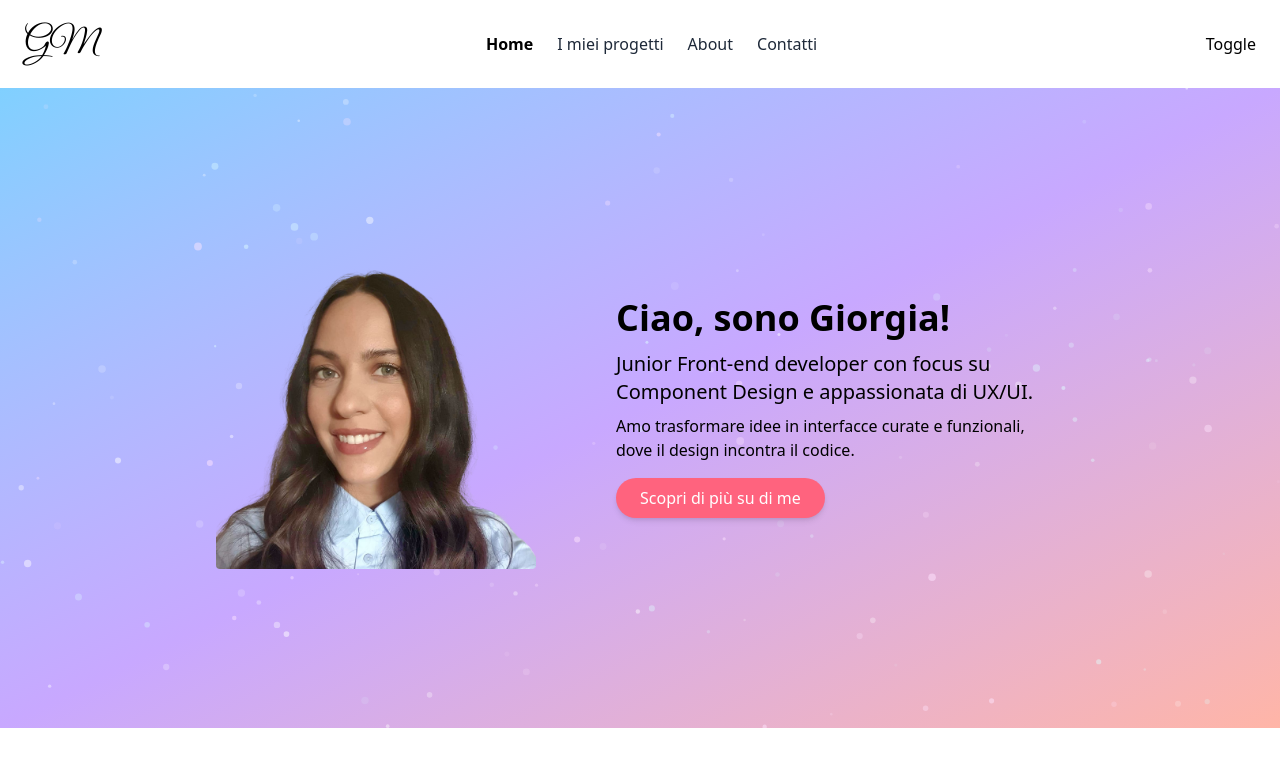
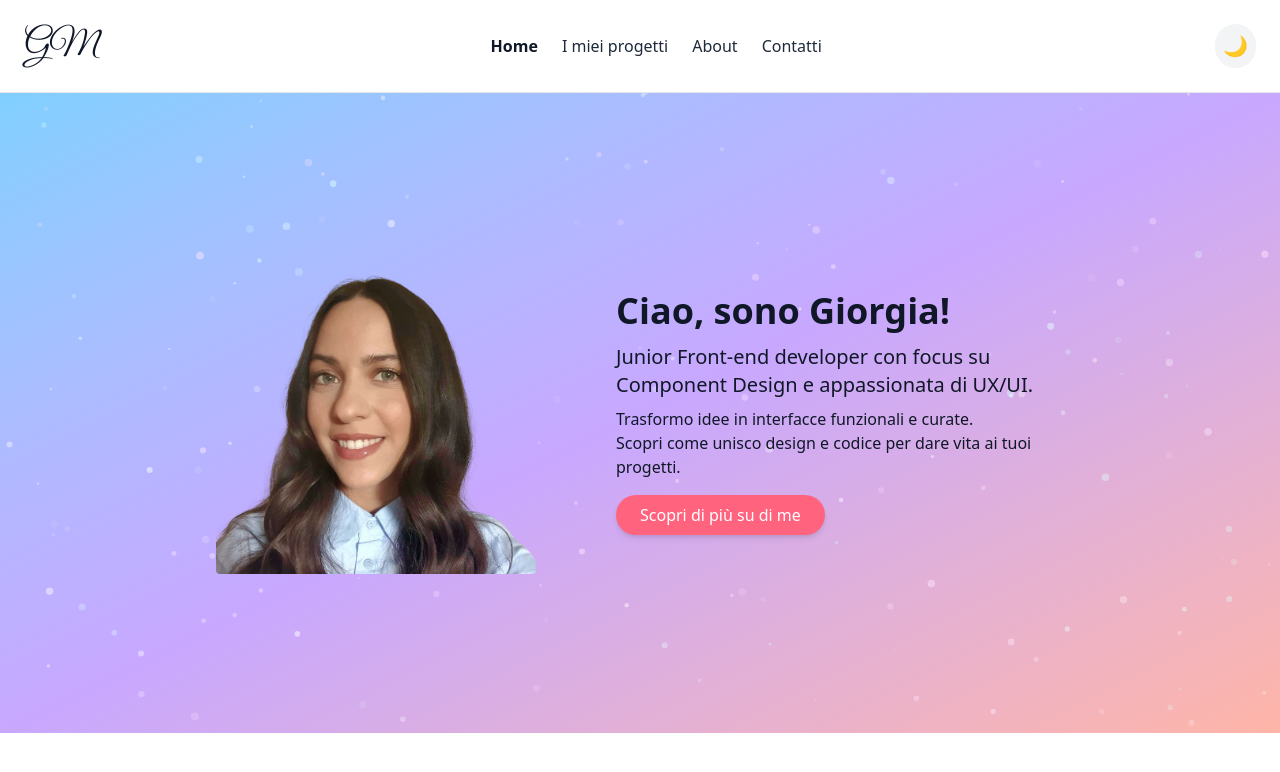
Before and after one commit to giorgiameffe/giorgiameffe-portfolio, a React (Vite) app: page / in a window 1280 px wide. Shown: the top 772 px of the page. Built offline with nearby package versions, Linux system fonts and the light colour scheme; a web font is replaced by a local one.

Commit message:
feat: add dark mode and change HeroSection description

```diff
--- a/src/components/Header.tsx
+++ b/src/components/Header.tsx
@@ -1,6 +1,11 @@
 import { useState } from "react";
 import Navbar from "./Navbar";
 import Logo from "./Logo";
+
+interface HeaderProps {
+    currentTheme: 'light' | 'dark';
+    onToggleTheme: () => void;
+}
 
 const navItems = [
     { label: "Home", path: "/" },
@@ -9,51 +14,53 @@ const navItems = [
     { label: "Contatti", path: "/contacts" },
 ];
 
-const Header = () => {
+const Header: React.FC<HeaderProps> = ({ currentTheme, onToggleTheme }) => {
 
     const [isOpen, setIsOpen] = useState(false);
 
-    function handleToggle() {
-        setIsOpen((prev) => !prev);
+    const handleToggle = () => {
+
+        setIsOpen(prev => !prev);
     }
 
     return (
 
-        <header className="flex items-center justify-between p-6 bg-white relative">
+        <header className="flex items-center justify-between p-6 bg-white dark:bg-gray-950 text-gray-900 dark:text-white
+        border-b border-gray-200 dark:border-gray-800 transition-colors duration-300">
 
             {/* SEZIONE SINISTRA: Hamburger + Logo */}
             <div className="flex items-center gap-3">
-
-                {/* Hamburger menu (solo su mobile) */}
                 <button
                     onClick={handleToggle}
                     aria-label={isOpen ? "Chiudi menu" : "Apri menu"}
-                    className="text-2xl md:hidden focus:outline-none"
+                    className="text-2xl md:hidden focus:outline-hidden text-gray-900 dark:text-white"
                 >
                     {isOpen ? "✕" : "☰"}
                 </button>
-
-                {/* Logo */}
                 <Logo />
             </div>
 
-            {/* NAVBAR visibile per tablet e desktop*/}
+            {/* Navbar desktop */}
             <div className="hidden md:flex">
                 <Navbar navItems={navItems} />
             </div>
 
-            {/* SEZIONE DESTRA: Dark Mode Toggle */}
-            <button className="cursor-pointer" aria-label="Dark Mode Toggle">
-                Toggle
+            {/* SEZIONE DESTRA: Toggle Dark Mode */}
+            <button
+                onClick={onToggleTheme}
+                className="cursor-pointer text-xl p-2 rounded-full transition-colors duration-300 bg-gray-100 dark:bg-gray-700 text-gray-800 dark:text-yellow-400"
+                aria-label="Dark Mode Toggle"
+            >
+                {currentTheme === 'dark' ? "☀️" : "🌙"}
             </button>
 
-            {/* MENU MOBILE OVERLAY */}
+            {/* Menu mobile overlay */}
             {isOpen && (
-                <div className="absolute top-16 left-0 w-full bg-white dark:bg-gray-900 gap-4 py-6 shadow-md md:hidden">
+                <div className="absolute top-16 left-0 w-full bg-white dark:bg-gray-900 gap-4 py-6 shadow-md md:hidden z-20">
                     <Navbar navItems={navItems} onClick={handleToggle} />
                 </div>
             )}
-        </header >
+        </header>
     );
 };
 
--- a/src/components/HeroSection.tsx
+++ b/src/components/HeroSection.tsx
@@ -10,10 +10,12 @@ import { loadSlim } from "tsparticles-slim";
 // Contiene tutto ciò che serve per gestire canvas, animazioni, forme, colori ecc.
 import type { Engine } from "tsparticles-engine";
 
+import type { ReactNode } from "react";
+
 type HeroSectionProps = {
     title: string;
     subtitle: string;
-    description: string;
+    description: ReactNode;
     imageUrl?: string;
 };
 
@@ -28,7 +30,8 @@ const HeroSection = ({ title, subtitle, description }: HeroSectionProps) => {
     };
 
     return (
-        <section className="relative bg-gradient-to-br from-[#80d0ff] via-[#c8a8ff] to-[#ffb5a7] min-h-[80vh] flex flex-col md:flex-row items-center justify-center gap-10 px-6 py-16 text-center md:text-left overflow-hidden">
+        <section className="relative bg-gradient-to-br from-[#80d0ff] via-[#c8a8ff] to-[#ffb5a7] dark:from-[#0d1b2a]
+        dark:via-[#26315e] dark:to-[#50305a] min-h-[80vh] flex flex-col md:flex-row items-center justify-center gap-10 px-6 py-16 text-center md:text-left overflow-hidden">
 
             {/* Stelle animate */}
             <Particles
@@ -39,7 +42,7 @@ const HeroSection = ({ title, subtitle, description }: HeroSectionProps) => {
                     fullScreen: { enable: false }, // Non usare canvas a schermo intero, solo nella sezione
                     background: { color: "transparent" }, // Sfondo trasparente
                     particles: {
-                        number: { value: 150, density: { enable: true, area: 800 } }, // Numero di particelle
+                        number: { value: 180, density: { enable: true, area: 800 } }, // Numero di particelle
                         color: { value: ["#ffffff", "#ffe6ff", "#e0ffff"] }, // Colori delle stelle
                         shape: { type: "circle" }, // Forma: cerchio
                         opacity: {
@@ -50,7 +53,7 @@ const HeroSection = ({ title, subtitle, description }: HeroSectionProps) => {
                         size: { value: { min: 2, max: 4 }, random: true }, // Dimensione delle stelle (più grandi)
                         move: {
                             enable: true,
-                            speed: 0.15, // Velocità lenta
+                            speed: 0.5, // Velocità lenta
                             direction: "none", // Movimento casuale
                             random: true,
                             straight: false,
--- a/src/components/Navbar.tsx
+++ b/src/components/Navbar.tsx
@@ -24,8 +24,8 @@ const Navbar = ({ navItems, onClick }: NavbarProps) => {
                             onClick={onClick}
                             className={({ isActive }) =>
                                 isActive
-                                    ? "text-gray-1000 font-semibold"
-                                    : "text-gray-800 hover:text-pink-500 transition"
+                                    ? "text-gray-1000 dark:text-white font-semibold"
+                                    : "text-gray-800 dark:text-white hover:text-pink-500 transition"
                             }
                         >
                             {item.label}
--- a/src/layouts/DefaultLayout.tsx
+++ b/src/layouts/DefaultLayout.tsx
@@ -1,19 +1,49 @@
-import React from "react";
+import { useState, useEffect } from "react";
 import Header from "../components/Header";
 import { Outlet } from "react-router-dom";
 
+type Theme = 'light' | 'dark';
 
 const DefaultLayout: React.FC = () => {
 
+    const [theme, setTheme] = useState<Theme>(() => {
+        // Recupera il tema salvato nel localStorage (se esiste)
+        const savedTheme = localStorage.getItem('theme') as Theme;
+
+        // Se il valore salvato è valido, lo usa. Altrimenti imposta "light" come default.
+        return (savedTheme === 'light' || savedTheme === 'dark') ? savedTheme : 'light';
+    });
+
+    const toggleTheme = () => {
+
+        // Cambia tema invertendolo: se è "dark" lo mette "light", altrimenti "dark"
+        setTheme(theme => theme === 'dark' ? 'light' : 'dark');
+    }
+
+    useEffect(() => {
+
+        const root = document.documentElement;
+
+        // Rimuove eventuali classi di tema già presenti
+        root.classList.remove('light', 'dark');
+
+        // Aggiunge la classe corrispondente al tema attuale
+        root.classList.add(theme);
+
+        // Salva il nuovo tema nel localStorage per ricordarlo nei prossimi accessi
+        localStorage.setItem('theme', theme);
+
+    }, [theme]); // L'effetto si attiva ogni volta che "theme" cambia
+
     return (
-        <>
-            <Header />
+
+        <div className="min-h-screen bg-white dark:bg-gray-900 text-gray-900 dark:text-white transition-colors duration-300">
+            <Header currentTheme={theme} onToggleTheme={toggleTheme} />
             <main>
                 <Outlet />
             </main>
-        </>
-    )
-
-}
+        </div>
+    );
+};
 
 export default DefaultLayout;
--- a/src/pages/HomePage.tsx
+++ b/src/pages/HomePage.tsx
@@ -8,7 +8,10 @@ const HomePage: React.FC = () => {
             <HeroSection
                 title="Ciao, sono Giorgia!"
                 subtitle="Junior Front-end developer con focus su Component Design e appassionata di UX/UI."
-                description="Amo trasformare idee in interfacce curate e funzionali, dove il design incontra il codice."
+                description={<>
+                    Trasformo idee in interfacce funzionali e curate.<br />
+                    Scopri come unisco design e codice per dare vita ai tuoi progetti.
+                </>}
             />
         </div>
     )
```
